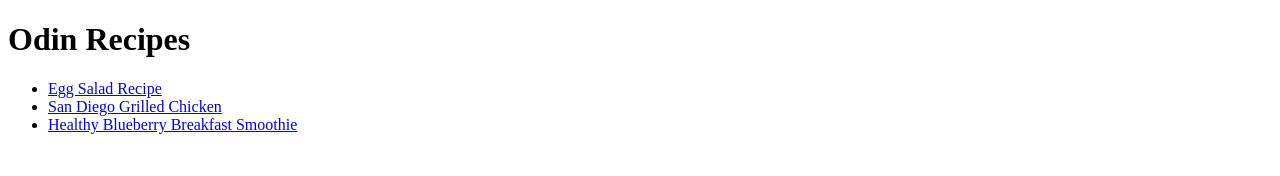
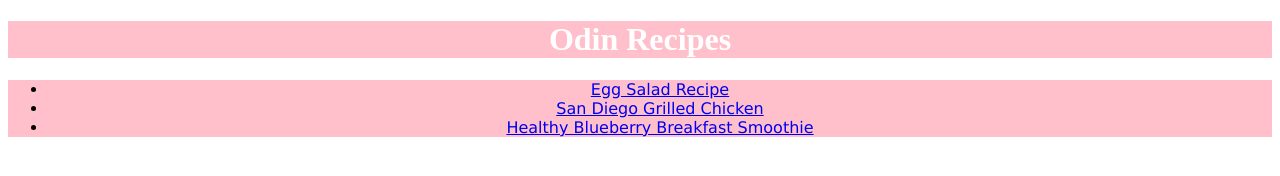
Before and after one commit to weisl9723/odin-recipes, a plain HTML site: page index.html in a window 1280 px wide. Drawn offline with Linux system fonts and the light colour scheme.

Commit message:
added some colors to 1st page

```diff
--- a/index.html
+++ b/index.html
@@ -4,11 +4,12 @@
     <head>
         <meta charset="utf=8">
         <title>Recipe</title>
+        <link rel="stylesheet" href="style.css">
     </head>
 
     <body>
-        <h1>Odin Recipes</h1>
-        <ul>
+        <h1 class="title">Odin Recipes</h1>
+        <ul class="list">
             <li><a href="./recipes/eggsalad.html">Egg Salad Recipe</a></li>
             <li><a href="./recipes/grilledchicken.html">San Diego Grilled Chicken</a></li>
             <li><a href="./recipes/blueberry.html">Healthy Blueberry Breakfast Smoothie</a></li>
--- /dev/null
+++ b/style.css
@@ -0,0 +1,11 @@
+.title {
+    text-align: center;
+    background-color: pink;
+    color: white;
+}
+
+.list {
+    font-family: Verdana, Geneva, Tahoma, sans-serif;
+    text-align: center;
+    background-color: pink;
+}
```
Also changed, not shown: 1 other file.
